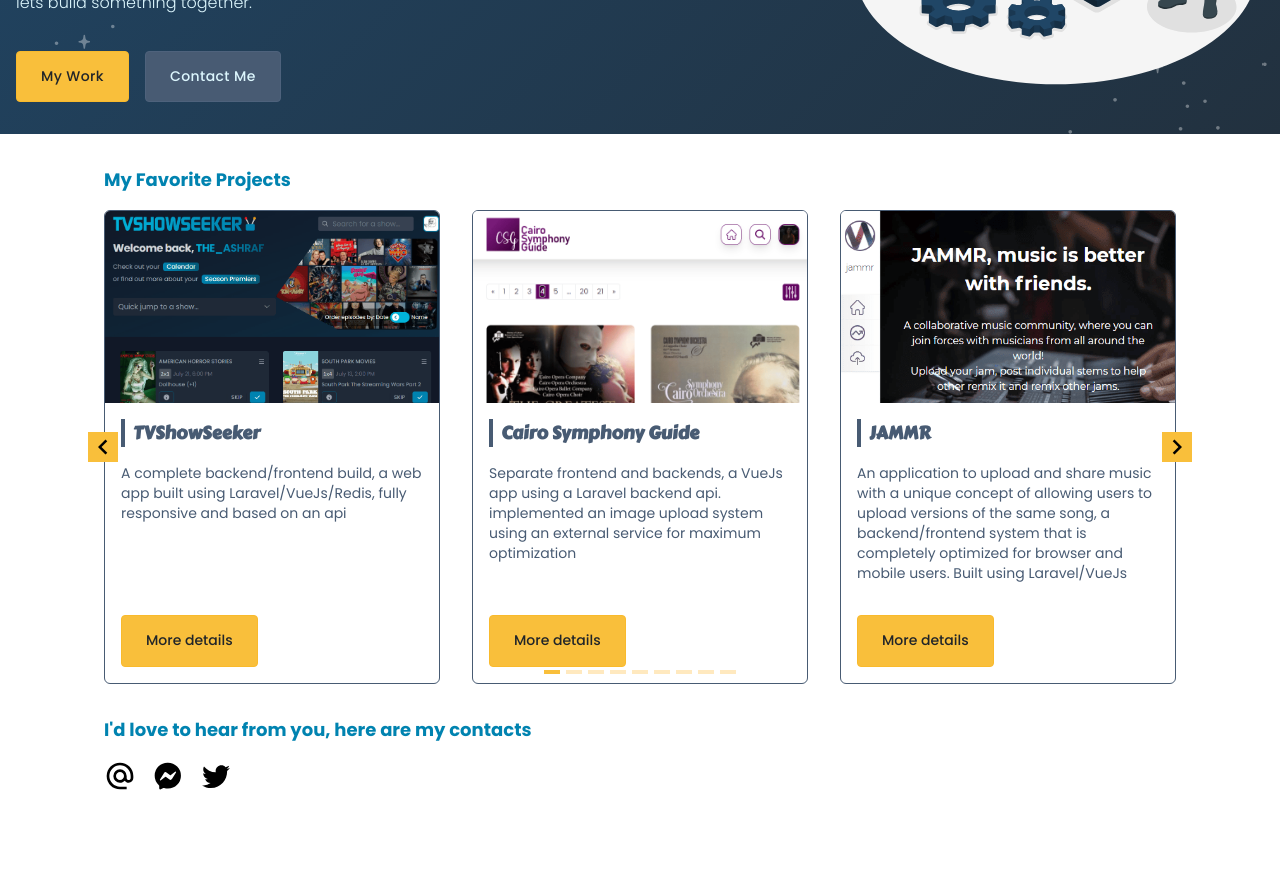
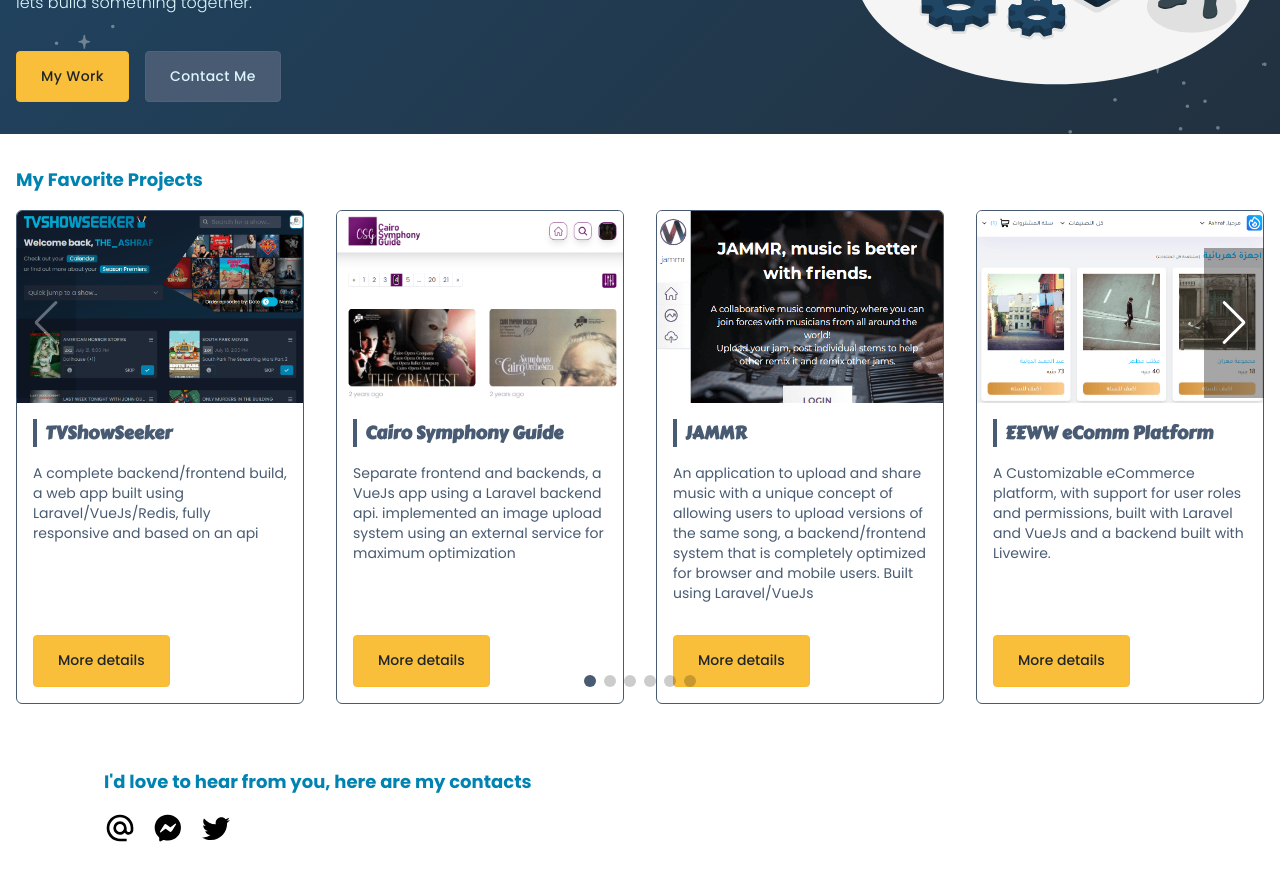
Before and after one commit to the-ashraf/portfolio, a Vue app: page / in a window 1280 px wide. Shown: the part 400-1280 px from the top of the page. Before the commit the page ends 1232 px from the top, so only its background shows below. Built offline with nearby package versions, Linux system fonts and the light colour scheme.

Commit message:
Change the carousel component to use Swiper

```diff
--- a/package.json
+++ b/package.json
@@ -12,15 +12,14 @@
     "@headlessui/vue": "^1.6.7",
     "@vitejs/plugin-vue": "^3.0.0",
     "autoprefixer": "^10.4.8",
-    "flickity": "^3.0.0",
     "postcss": "^8.4.14",
     "prettier": "^2.7.1",
     "prettier-plugin-tailwindcss": "^0.1.13",
     "sass": "^1.54.4",
+    "swiper": "^8.3.2",
     "tailwindcss": "^3.1.7",
     "vite": "^3.0.0",
     "vue": "^3.2.37",
-    "vue-router": "^4.1.3",
-    "vue3-carousel": "^0.1.40"
+    "vue-router": "^4.1.3"
   }
 }
--- a/src/components/ProjectsSlider.vue
+++ b/src/components/ProjectsSlider.vue
@@ -1,38 +1,30 @@
 <script setup>
-import {Carousel, Navigation, Pagination, Slide} from 'vue3-carousel';
+import {Navigation, Pagination, Scrollbar} from 'swiper';
+import {Swiper, SwiperSlide} from 'swiper/vue';
 import clients from "../assets/projects.json"
+import 'swiper/scss';
+import 'swiper/scss/navigation';
+import 'swiper/scss/pagination';
 
-const breakpoints = {
-	// 700px and up
-	100: {
-		itemsToShow: 1,
-		snapAlign: 'start',
-	},
-	// 700px and up
-	500: {
-		itemsToShow: 2,
-		snapAlign: 'start',
-	},
-	// 1024 and up
-	1024: {
-		itemsToShow: 3,
-		snapAlign: 'start',
-	},
-};
+let modules = [Navigation, Pagination, Scrollbar];
 
 </script>
 
 <template>
-	<carousel id="projects_slider" :breakpoints='breakpoints' :wrapAround="true">
-		<slide v-for="client in clients" :key="client.name" class="">
-			<div class="w-full flex flex-col flex-1 px-4 bg-white">
+	<Swiper id="projects_slider" :modules="modules" :pagination="{ clickable: true }" :slides-per-view="4"
+	        :space-between="32"
+	        navigation>
+		<SwiperSlide v-for="client in clients" :key="client.name" class="">
+			<div class="w-full h-full flex flex-col flex-1 bg-white overflow-hidden">
 				<div class="flex flex-col flex-1 border border-[#485b73] overflow-hidden rounded-md">
 					<div class="w-full h-48">
-						<img :alt="client.name" :src="client.featured_image" class="block w-full h-full object-top object-cover">
+						<img :alt="client.name" :src="client.featured_image"
+						     class="block w-full h-full object-top object-cover">
 					</div>
 					<div class="flex-1 p-4 space-y-4">
-						<h5 class="font-bold text-lg font-cursive text-[#485b73] pl-2 border-l-4 border-[#485b73]">{{ client.name }}</h5>
-						<p class="text-sm text-[#485b73]">{{ client.description }}</p>
+						<h5 class="font-bold text-lg font-cursive text-[#485b73] pl-2 border-l-4 border-[#485b73]">
+							{{ client.name }}</h5>
+						<p class="text-sm text-[#485b73] min-h-[3ch]">{{ client.description }}</p>
 					</div>
 					<div class="p-4">
 						<a
@@ -43,33 +35,38 @@
 					</div>
 				</div>
 			</div>
-		</slide>
-
-		<template #addons>
-			<navigation/>
-			<pagination/>
-		</template>
-	</carousel>
+		</SwiperSlide>
+	</Swiper>
 </template>
 
 <style lang="scss">
-#projects_slider {
-	.carousel {
-		text-align: left;
+@at-root {
+	:root {
+		--swiper-pagination-bullet-size: 12px;
+		--swiper-theme-color: #485b73;
+	}
 }
 
-	.carousel__slide {
-		align-items: flex-start;
-		flex-direction: column;
-		text-align: left;
+.swiper-slide {
+	height: auto;
+	align-self: stretch;
 }
 
-	.carousel__pagination-button {
-		background-color: #ffe9bf;
+.swiper-button-prev, .swiper-button-next {
+	padding: 75px 30px;
+	top: 12%;
+	//transform: translateY(-50%);
+	color: #ffffff;
+	background-color: rgba(0, 0, 0, 0.35);
 }
 
-	.carousel__prev, .carousel__next, .carousel__pagination-button--active {
-		background-color: #f9bf3b;
+.swiper-button-next, .swiper-rtl .swiper-button-prev {
+	right: 0;
+	left: auto;
 }
+
+.swiper-button-prev, .swiper-rtl .swiper-button-next {
+	left: 0;
+	right: auto;
 }
 </style>
--- a/src/main.js
+++ b/src/main.js
@@ -1,7 +1,6 @@
 import {createApp} from 'vue'
 import router from './router'
 import './styles.scss'
-import 'vue3-carousel/dist/carousel.css';
 import App from './App.vue'
 
 createApp(App)
--- a/src/views/Home.vue
+++ b/src/views/Home.vue
@@ -44,8 +44,8 @@
 		</div>
 	</SiteHeader>
 
-	<div id="projects" class="max-w-6xl mx-auto px-6 my-8 space-y-4">
-		<h1 class="px-4 text-lg font-bold text-[#0083B0]">My Favorite Projects</h1>
+	<div id="projects" class="container px-4 py-8 mx-auto space-y-4">
+		<h1 class="text-lg font-bold text-[#0083B0]">My Favorite Projects</h1>
 
 		<ProjectsSlider/>
 	</div>
```
Also changed, not shown: 1 other file (tests, documents, lock files or other folders). Lines whose indentation alone changed are shown as unchanged.
